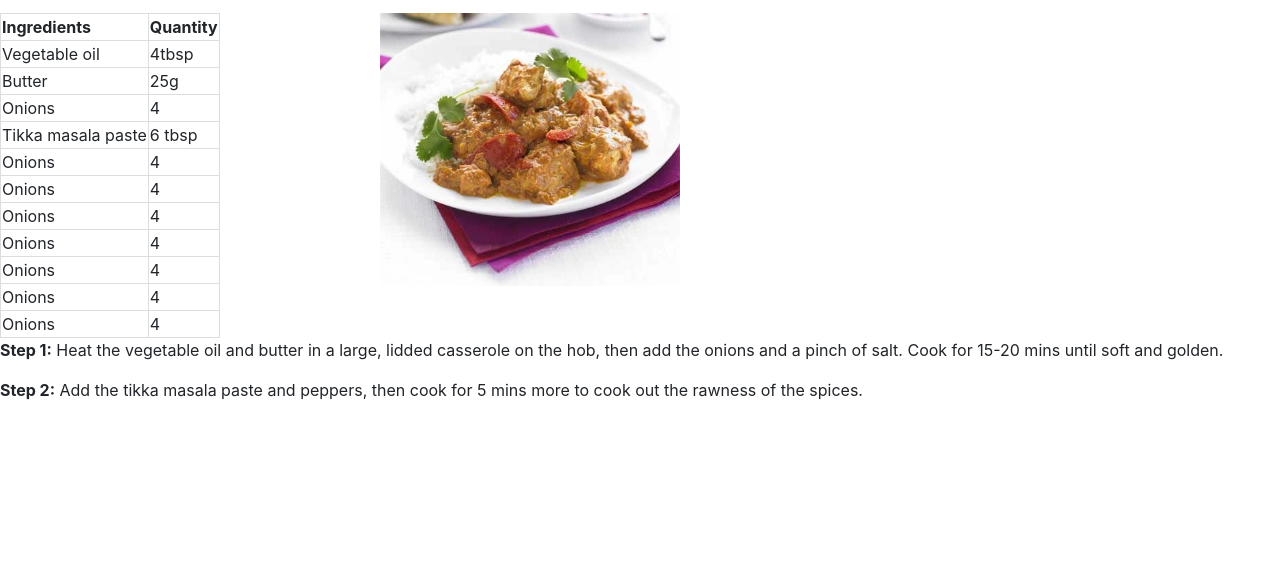
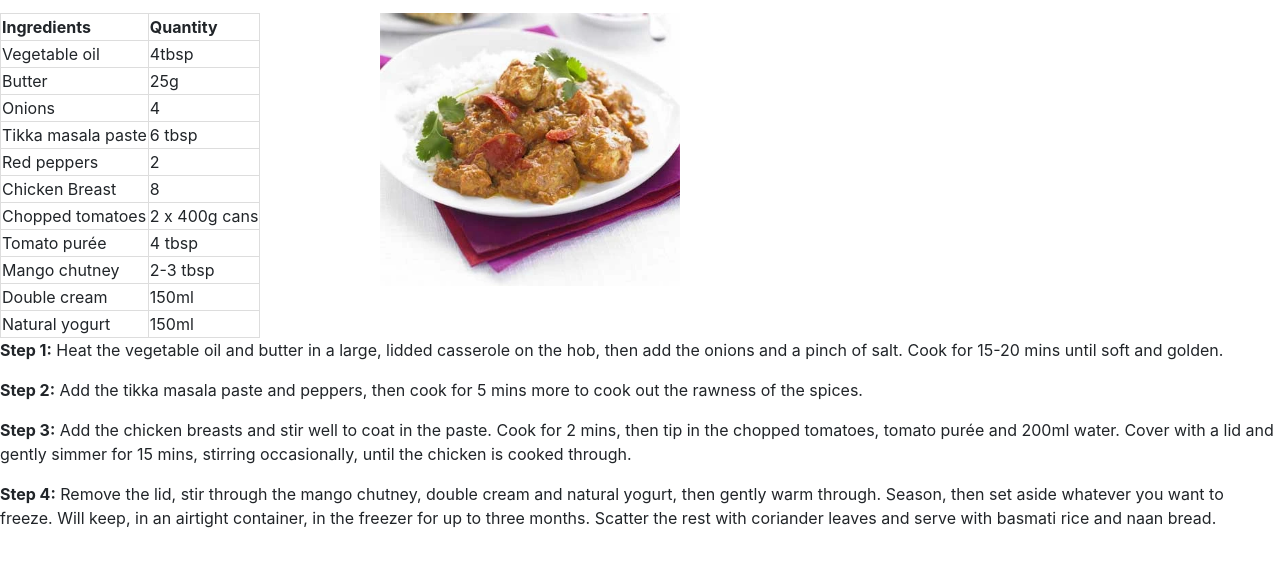
Before and after one commit to eilidhjrob/Foods-of-the-union, a plain HTML site: page england.html in a window 1280 px wide. Shown: the part 187-754 px from the top of the page. Drawn offline with nearby package versions, Linux system fonts and the light colour scheme; a script that the page names is missing.

Commit message:
Update england.html

```diff
--- a/england.html
+++ b/england.html
@@ -73,32 +73,32 @@
                     <td>6 tbsp </td>
                 </tr>
                 <tr>
-                    <td>Onions </td>
-                    <td>4 </td>
+                    <td>Red peppers </td>
+                    <td>2 </td>
                 </tr>
                 <tr>
-                    <td>Onions </td>
-                    <td>4 </td>
+                    <td>Chicken Breast </td>
+                    <td>8 </td>
                 </tr>
                 <tr>
-                    <td>Onions </td>
-                    <td>4 </td>
+                    <td>Chopped tomatoes </td>
+                    <td>2 x 400g cans </td>
                 </tr>
                 <tr>
-                    <td>Onions </td>
-                    <td>4 </td>
+                    <td>Tomato purée </td>
+                    <td>4 tbsp </td>
                 </tr>
                 <tr>
-                    <td>Onions </td>
-                    <td>4 </td>
+                    <td>Mango chutney </td>
+                    <td>2-3 tbsp </td>
                 </tr>
                 <tr>
-                    <td>Onions </td>
-                    <td>4 </td>
+                    <td>Double cream </td>
+                    <td>150ml </td>
                 </tr>
                 <tr>
-                    <td>Onions </td>
-                    <td>4 </td>
+                    <td>Natural yogurt </td>
+                    <td>150ml </td>
                 </tr>
                 </tbody>
                 </table>
@@ -108,6 +108,12 @@
                 </p>
                 <p><strong>Step 2:</strong>
                     Add the tikka masala paste and peppers, then cook for 5 mins more to cook out the rawness of the spices.
+                </p>
+                <p><strong>Step 3:</strong>
+                    Add the chicken breasts and stir well to coat in the paste. Cook for 2 mins, then tip in the chopped tomatoes, tomato purée and 200ml water. Cover with a lid and gently simmer for 15 mins, stirring occasionally, until the chicken is cooked through.
+                </p>
+                <p><strong>Step 4:</strong>
+                    Remove the lid, stir through the mango chutney, double cream and natural yogurt, then gently warm through. Season, then set aside whatever you want to freeze. Will keep, in an airtight container, in the freezer for up to three months. Scatter the rest with coriander leaves and serve with basmati rice and naan bread.
                 </p>
 
         </main>
```
